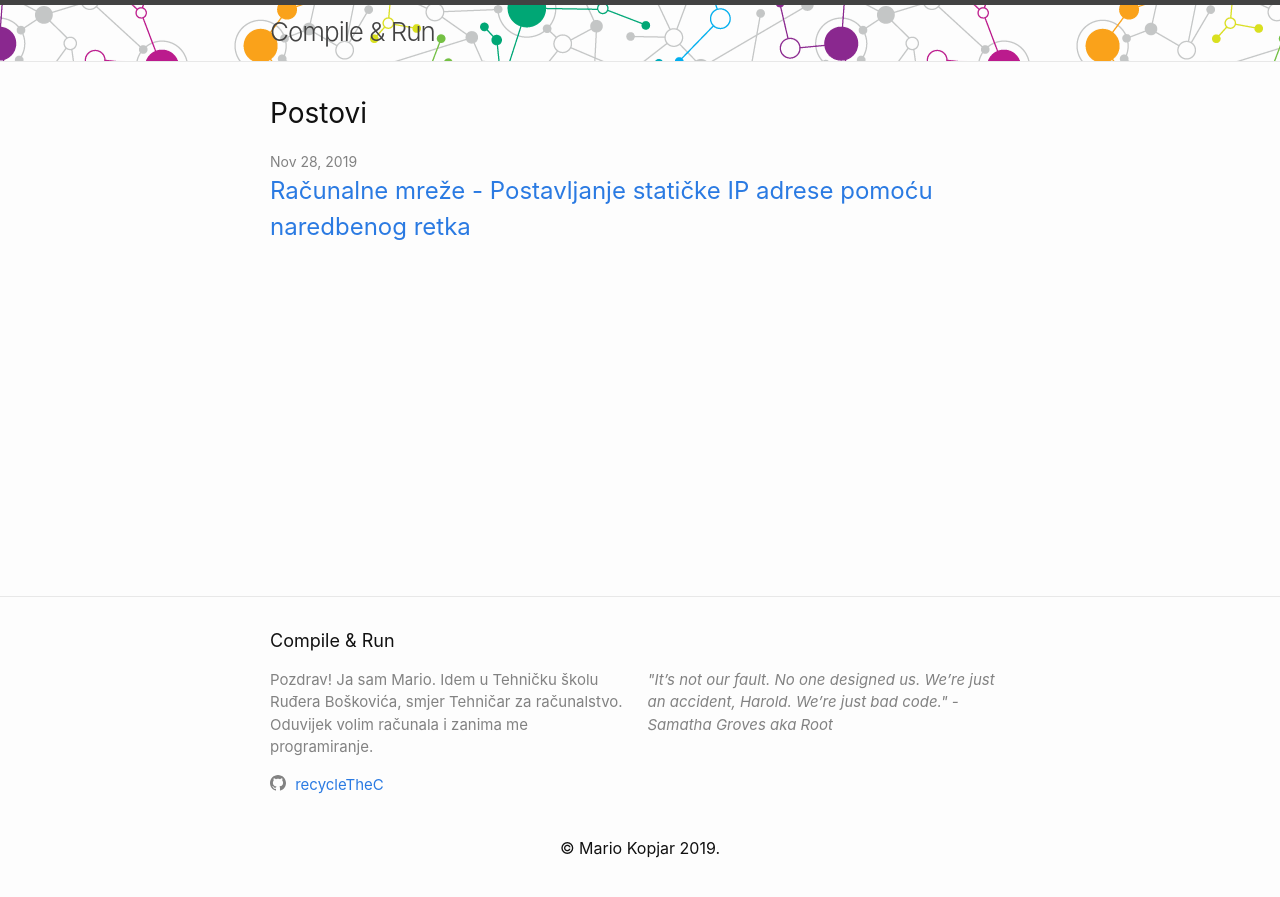
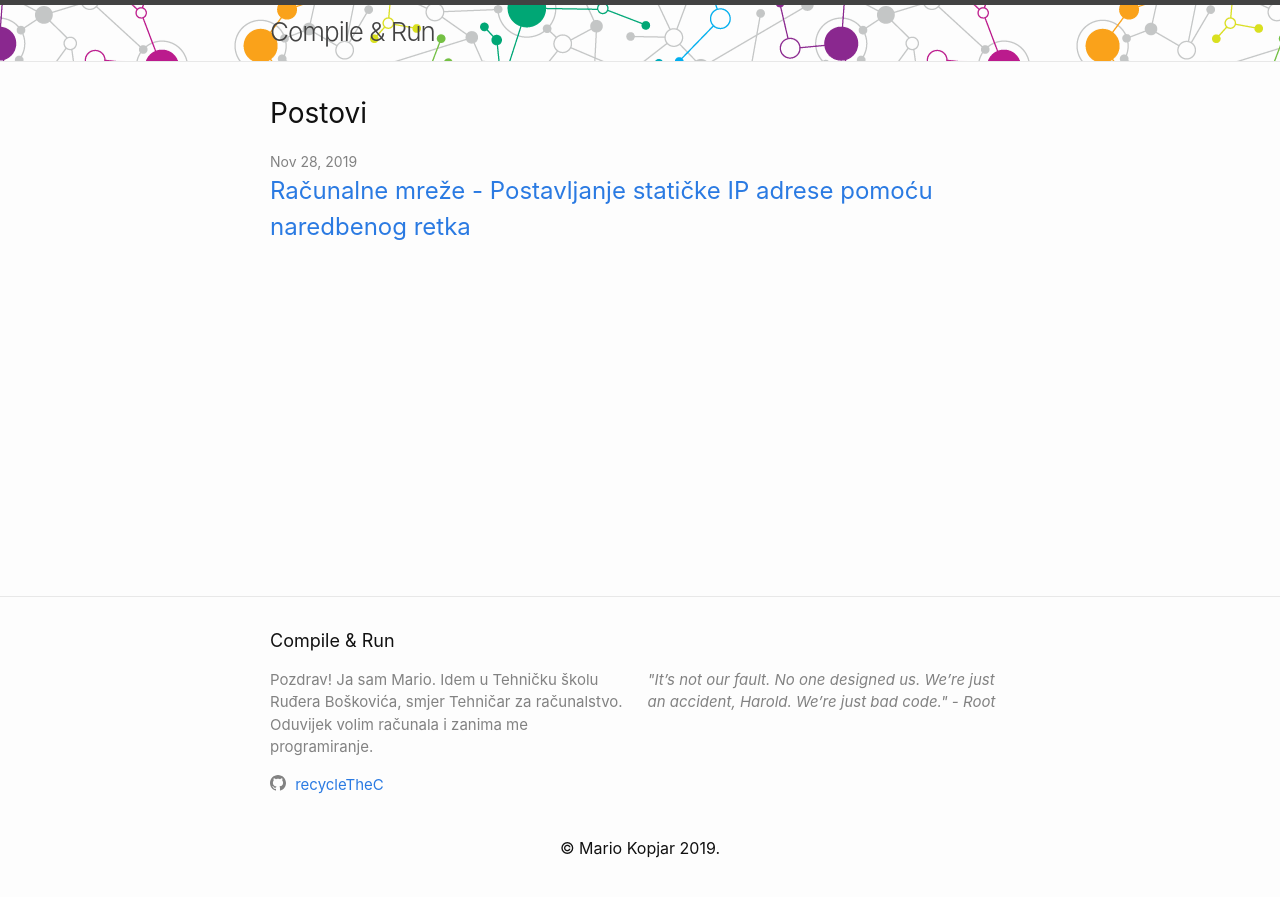
Before and after one commit to recycleTheC/blog, a Jekyll site: the page built from index.markdown, in a window 1280 px wide. Shown: the top 897 px of the page. Built offline with Jekyll 4.4.1, drawn with Linux system fonts in a browser that asks for light colours.

Commit message:
Update _config.yml

```diff
--- a/_config.yml
+++ b/_config.yml
@@ -28,7 +28,7 @@ about: >- # this means to ignore newlines until "baseurl:"
   Oduvijek volim računala i zanima me programiranje.
 
 cite: >
-  "It’s not our fault. No one designed us. We’re just an accident, Harold. We’re just bad code." - Samatha Groves aka Root
+  "It’s not our fault. No one designed us. We’re just an accident, Harold. We’re just bad code." - Root
 baseurl: "" # the subpath of your site, e.g. /blog
 url: "" # the base hostname & protocol for your site, e.g. http://example.com
 github_username:  recycleTheC
```
